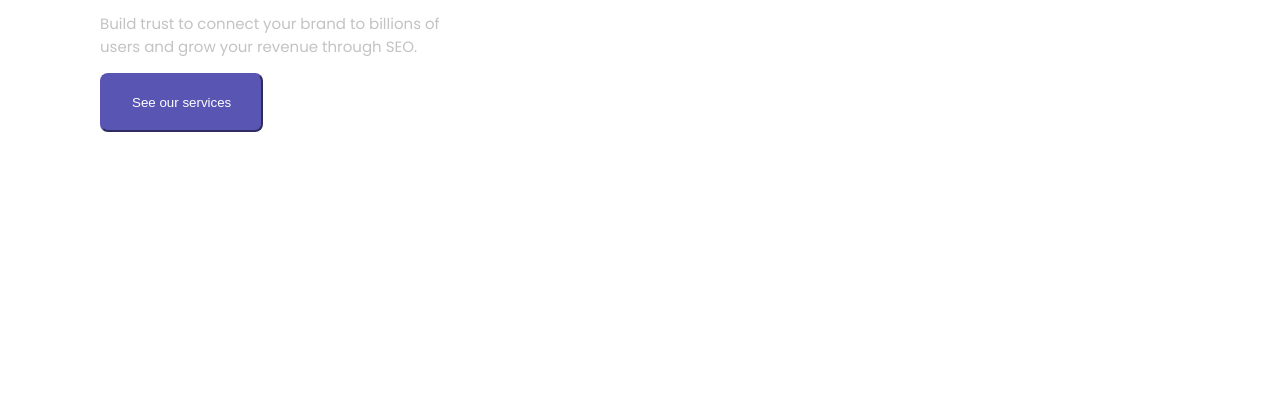
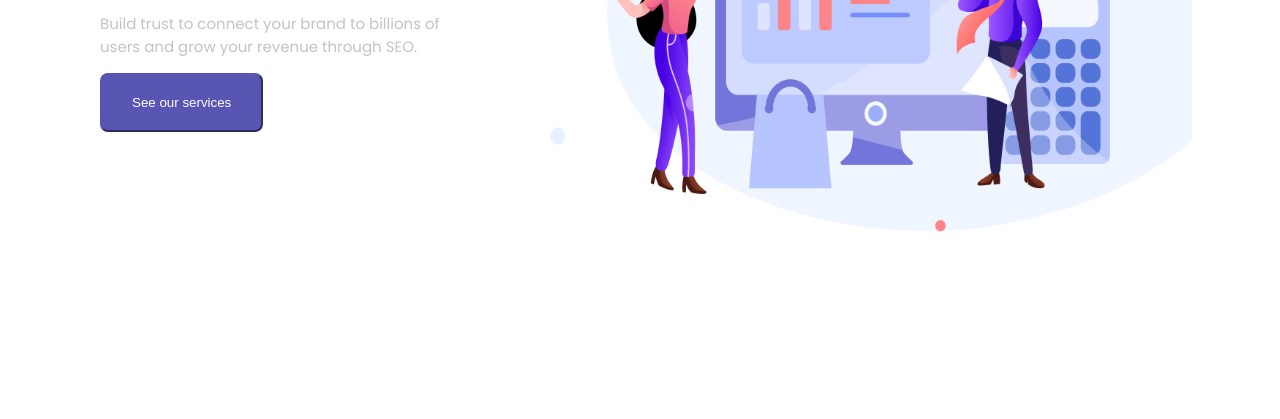
Before and after one commit to Rupeshdaspute/project2, a plain HTML site: page index.html in a window 1280 px wide. Shown: the part 381-800 px from the top of the page. Drawn offline with Linux system fonts and the light colour scheme.

Commit message:
Update index.html

```diff
--- a/index.html
+++ b/index.html
@@ -53,7 +53,7 @@
           </div>
           <!-- Right Text -->
           <div class="abc">
-            <img src="./assets/Header Illustration.png" alt="illustration"
+            <img src="Header Illustration.png" alt="illustration"
             height="500px"/>
           </div>
         </div>
```
